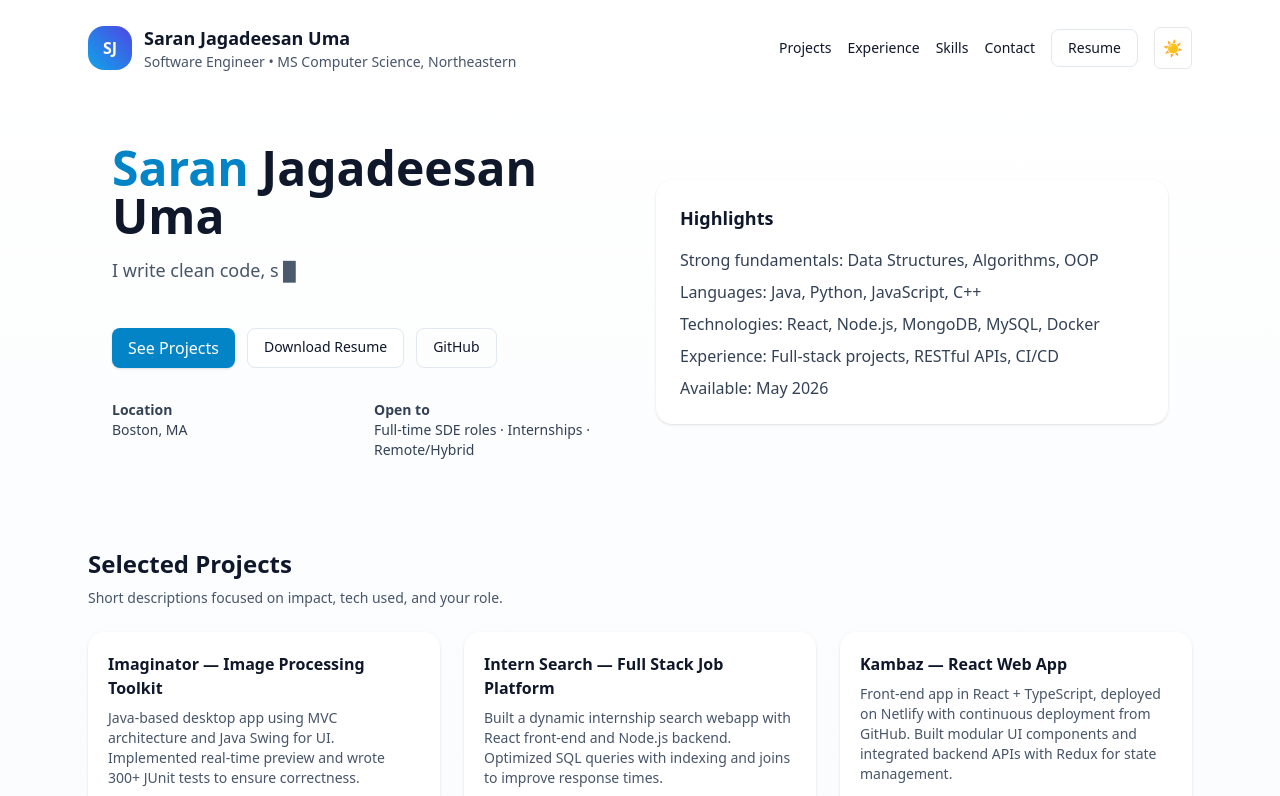
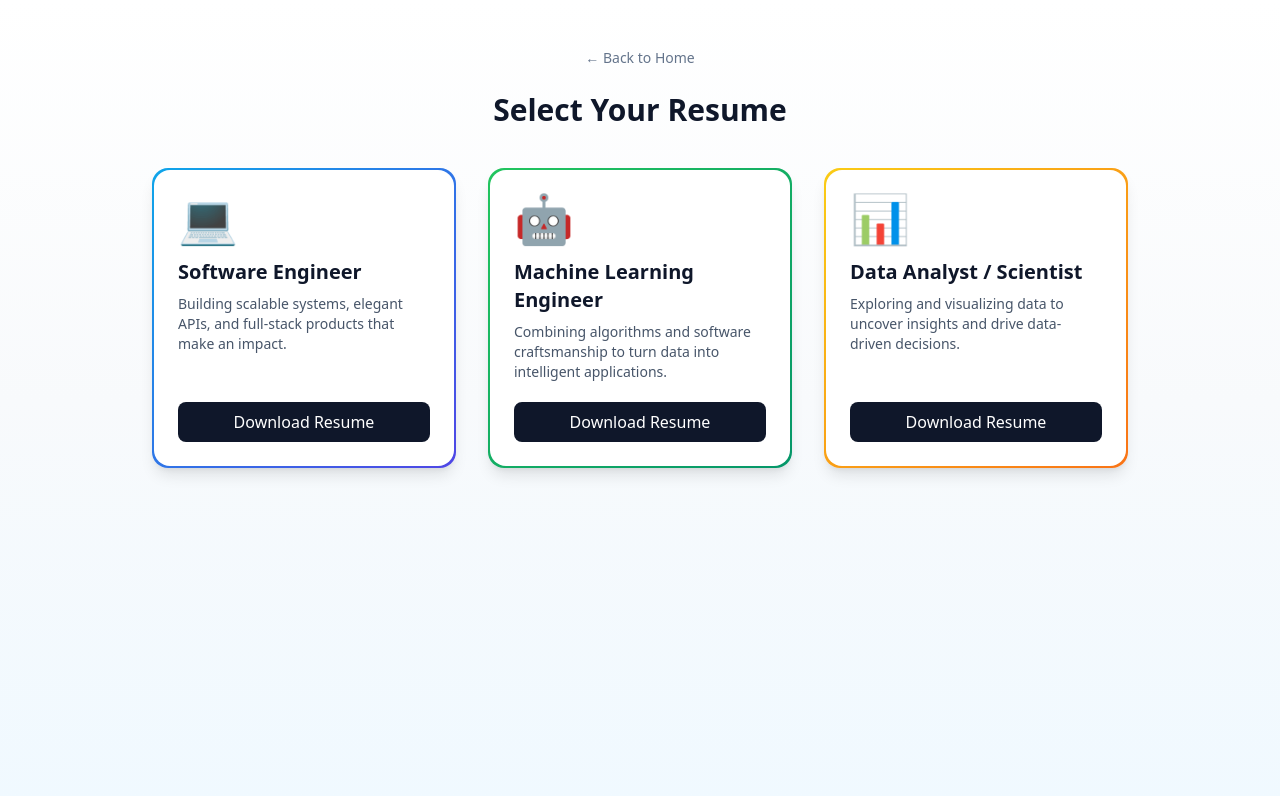
Before and after one commit to Saran-Jagadeesan-Uma/Saran-Portfolio, a React (Vite) app: page /resume in a window 1280 px wide. Shown: the top 796 px of the page. Built offline with nearby package versions, Linux system fonts and the light colour scheme.

Commit message:
Resume Changes

```diff
--- a/package.json
+++ b/package.json
@@ -13,7 +13,8 @@
   "dependencies": {
     "framer-motion": "^12.23.24",
     "react": "^18.2.0",
-    "react-dom": "^18.2.0"
+    "react-dom": "^18.2.0",
+    "react-router-dom": "^7.9.5"
   },
   "devDependencies": {
     "@vitejs/plugin-react": "^5.1.0",
--- a/src/App.jsx
+++ b/src/App.jsx
@@ -20,7 +20,7 @@ function useTheme() {
         const root = document.documentElement;
         if (theme === "dark") root.classList.add("dark");
         else root.classList.remove("dark");
-    try { localStorage.setItem("theme", theme); } catch {}
+        try { localStorage.setItem("theme", theme); } catch { }
     }, [theme]);
 
     return [theme, setTheme];
@@ -166,7 +166,9 @@ export default function App() {
                     <a onClick={() => scrollTo("experience")} className="text-sm hover:underline cursor-pointer">Experience</a>
                     <a onClick={() => scrollTo("skills")} className="text-sm hover:underline cursor-pointer">Skills</a>
                     <a onClick={() => scrollTo("contact")} className="text-sm hover:underline cursor-pointer">Contact</a>
-          <a href="/resume.pdf" className="inline-block ml-3 px-4 py-2 rounded-lg border border-slate-200 text-sm bg-white hover:shadow">Resume</a>
+                    <a href="/resume" className="inline-block ml-3 px-4 py-2 rounded-lg border border-slate-200 text-sm bg-white hover:shadow">
+                        Resume
+                    </a>
 
                     <div className="ml-3">
                         <ThemeToggle theme={theme} setTheme={setTheme} />
--- a/src/main.jsx
+++ b/src/main.jsx
@@ -1,6 +1,15 @@
-import React from "react"
-import { createRoot } from "react-dom/client"
-import App from "./App"
-import "./index.css"
+import React from "react";
+import { createRoot } from "react-dom/client";
+import { BrowserRouter, Routes, Route } from "react-router-dom";
+import App from "./App";
+import ResumePortal from "./pages/ResumePortal";
+import "./index.css";
 
-createRoot(document.getElementById("root")).render(<App />)
+createRoot(document.getElementById("root")).render(
+  <BrowserRouter basename={import.meta.env.DEV ? "/" : "/Saran-Portfolio/"}>
+    <Routes>
+      <Route path="/" element={<App />} />
+      <Route path="/resume" element={<ResumePortal />} />
+    </Routes>
+  </BrowserRouter>
+);
--- /dev/null
+++ b/src/pages/ResumePortal.jsx
@@ -0,0 +1,71 @@
+// src/pages/ResumePortal.jsx
+import React from "react";
+import { motion } from "framer-motion";
+import { useNavigate } from "react-router-dom";
+
+const resumes = [
+  {
+    title: "Software Engineer",
+    emoji: "💻",
+    file: "/resume-software.pdf",
+    desc: "Building scalable systems, elegant APIs, and full-stack products that make an impact.",
+    color: "from-sky-500 to-indigo-600"
+  },
+  {
+    title: "Machine Learning Engineer",
+    emoji: "🤖",
+    file: "/resume-ml.pdf",
+    desc: "Combining algorithms and software craftsmanship to turn data into intelligent applications.",
+    color: "from-green-500 to-emerald-600"
+  },
+  {
+    title: "Data Analyst / Scientist",
+    emoji: "📊",
+    file: "/resume-data.pdf",
+    desc: "Exploring and visualizing data to uncover insights and drive data-driven decisions.",
+    color: "from-yellow-400 to-orange-500"
+  }
+];
+
+export default function ResumePortal() {
+  const navigate = useNavigate();
+
+  return (
+    <div className="min-h-screen bg-gradient-to-b from-white via-slate-50 to-sky-50 dark:from-slate-900 dark:to-slate-800 text-slate-900 dark:text-slate-100 flex flex-col items-center py-12">
+      <button
+        onClick={() => navigate("/")}
+        className="text-sm mb-6 text-slate-500 hover:underline"
+      >
+        ← Back to Home
+      </button>
+
+      <h1 className="text-3xl font-bold mb-10">Select Your Resume</h1>
+
+      <div className="grid gap-8 md:grid-cols-3 max-w-5xl px-6">
+        {resumes.map((r, i) => (
+          <motion.div
+            key={i}
+            whileHover={{ y: -6 }}
+            className={`rounded-2xl bg-gradient-to-br ${r.color} p-[2px] shadow-lg`}
+          >
+            <div className="bg-white dark:bg-slate-900 rounded-2xl p-6 flex flex-col h-full">
+              <div className="text-5xl mb-4">{r.emoji}</div>
+              <h2 className="text-xl font-semibold mb-2">{r.title}</h2>
+              <p className="text-sm text-slate-600 dark:text-slate-300 flex-grow">
+                {r.desc}
+              </p>
+              <a
+                href={r.file}
+                target="_blank"
+                rel="noreferrer"
+                className="mt-5 inline-block text-center px-4 py-2 rounded-lg text-white bg-slate-900 hover:brightness-110"
+              >
+                Download Resume
+              </a>
+            </div>
+          </motion.div>
+        ))}
+      </div>
+    </div>
+  );
+}
--- a/vite.config.mjs
+++ b/vite.config.mjs
@@ -1,8 +1,7 @@
 import { defineConfig } from "vite";
 import react from "@vitejs/plugin-react";
 
-export default defineConfig({
-  base: "/Saran-Portfolio/",   // <-- add this (include leading and trailing slash)
+export default defineConfig(({ command }) => ({
+  base: command === "build" ? "/Saran-Portfolio/" : "/",
   plugins: [react()],
-  server: { port: 5173 }
-});
+}));
```
Also changed, not shown: 2 other files (tests, documents, lock files or other folders). Lines whose indentation alone changed are shown as unchanged.
